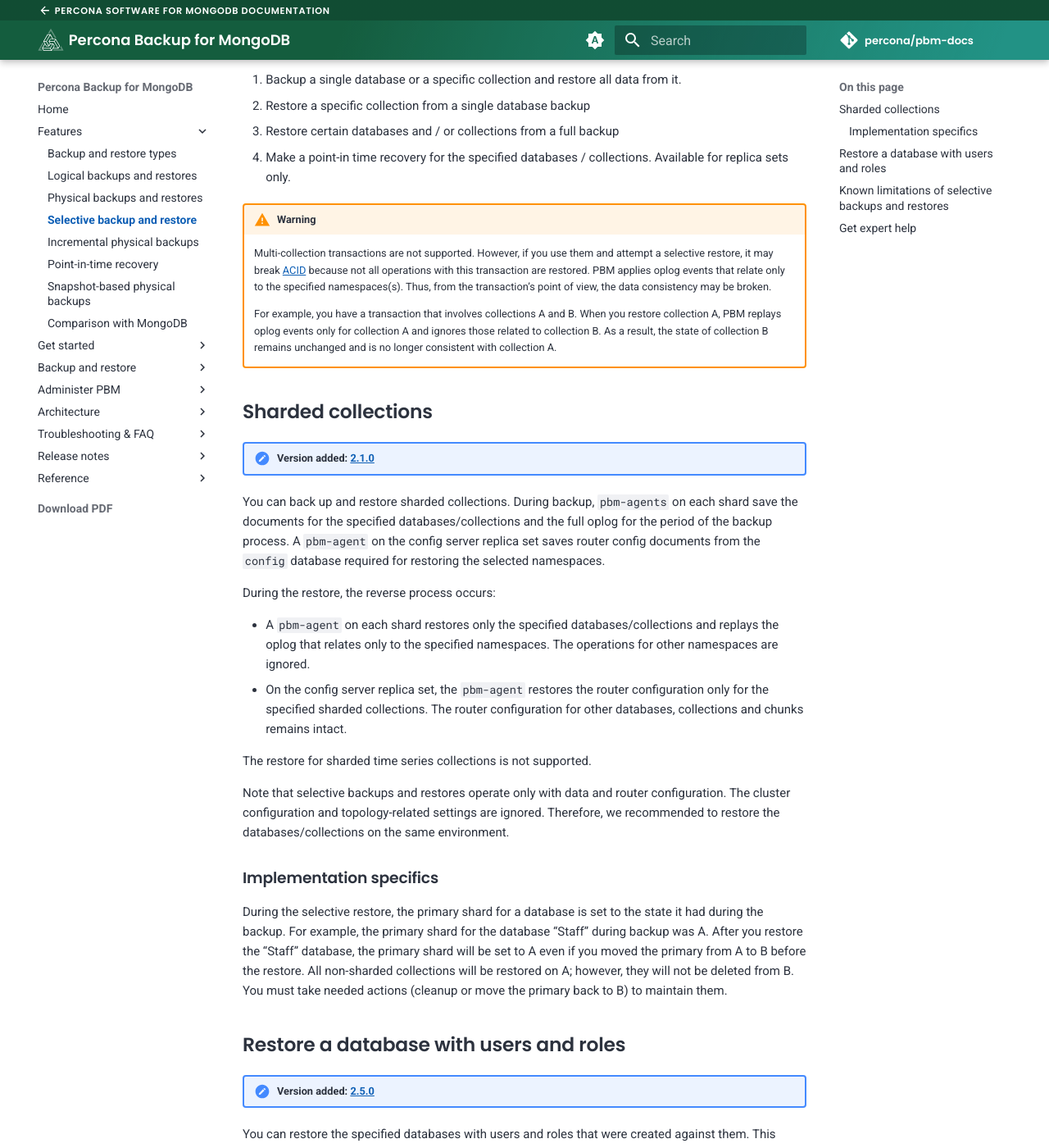
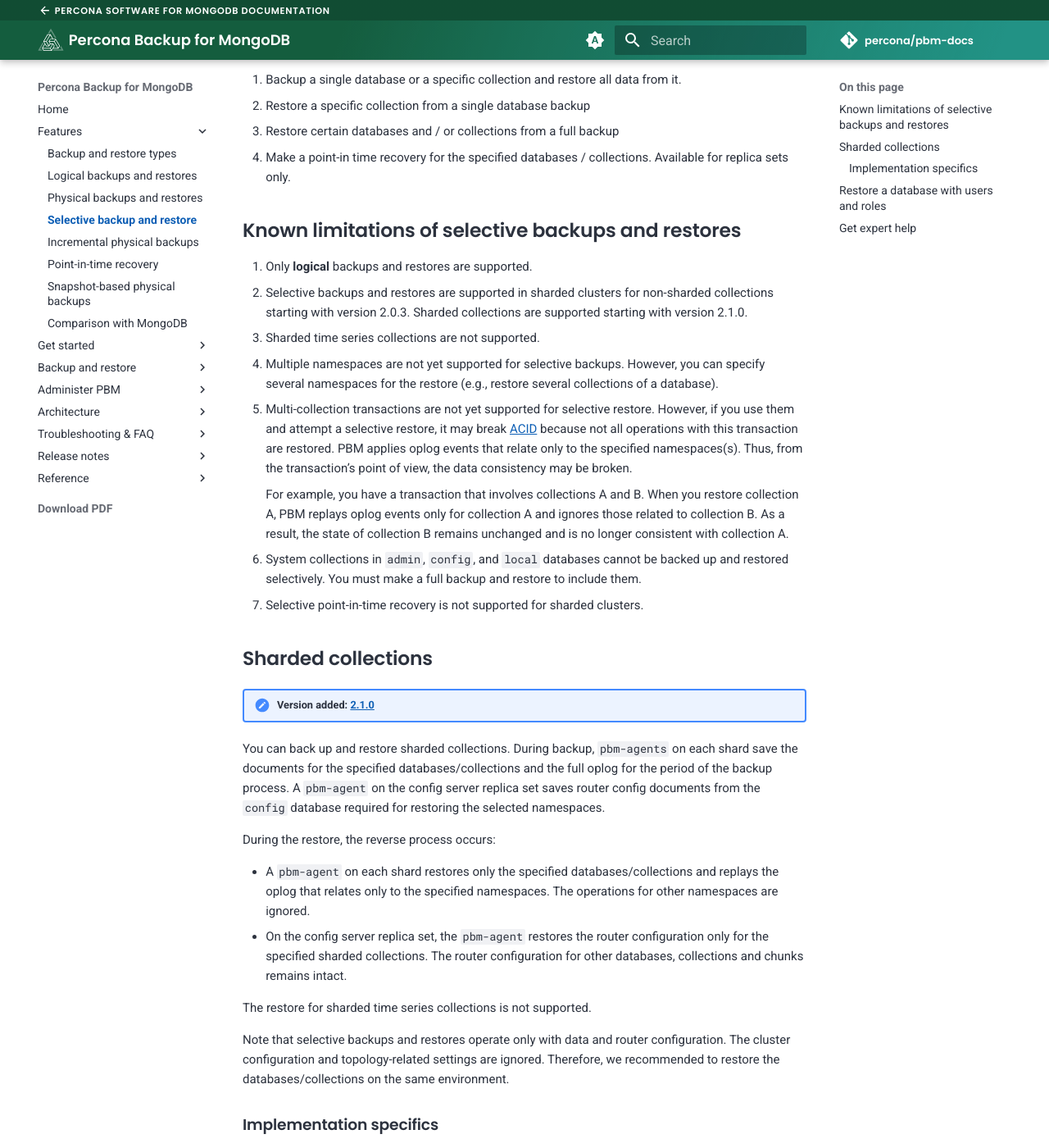
Before and after one commit to percona/pbm-docs, an MkDocs documentation site: the page built from docs/features/selective-backup.md, in a window 1280 px wide and 1400 px high, scrolled down 382 px. Shown: the whole window at 82% size. Built offline with MkDocs 1.6.1 and Material for MkDocs 9.7.7, drawn with Linux system fonts in a browser that asks for light colours; nearby versions of some CDN libraries; comment, search, counter and statistics services are not loaded; some of the changed text lies outside the part shown.

```diff
--- a/docs/features/selective-backup.md
+++ b/docs/features/selective-backup.md
@@ -13,11 +13,18 @@
 3.	Restore certain databases and / or collections from a full backup
 4.	Make a point-in time recovery for the specified databases / collections. Available for replica sets only.
 
-!!! warning
+## Known limitations of selective backups and restores
 
-    Multi-collection transactions are not supported. However, if you use them and attempt a selective restore, it may break [ACID](../reference/glossary.md#acid) because not all operations with this transaction are restored. PBM applies oplog events that relate only to the specified namespaces(s). Thus, from the transaction's point of view, the data consistency may be broken.
+1. Only **logical** backups and restores are supported.
+2. Selective backups and restores are supported in sharded clusters for non-sharded collections starting with version 2.0.3. Sharded collections are supported starting with version 2.1.0.
+3. Sharded time series collections are not supported.
+4. Multiple namespaces are not yet supported for selective backups. However, you can specify several namespaces for the restore (e.g., restore several collections of a database).
+5. Multi-collection transactions are not yet supported for selective restore. However, if you use them and attempt a selective restore, it may break [ACID](../reference/glossary.md#acid) because not all operations with this transaction are restored. PBM applies oplog events that relate only to the specified namespaces(s). Thus, from the transaction's point of view, the data consistency may be broken.
 
     For example, you have a transaction that involves collections A and B. When you restore collection A, PBM replays oplog events only for collection A and ignores those related to collection B. As a result, the state of collection B remains unchanged and is no longer consistent with collection A.
+
+6. System collections in ``admin``, ``config``, and ``local`` databases cannot be backed up and restored selectively. You must make a full backup and restore to include them.
+7. Selective point-in-time recovery is not supported for sharded clusters.
 
 
 ## Sharded collections
--- a/docs/usage/start-backup.md
+++ b/docs/usage/start-backup.md
@@ -14,6 +14,11 @@
 ## Make a backup
 
 === ":material-data-matrix: Logical"
+
+    !!! warning
+
+        Sharded time series collections are not supported.
+
 
      To make a backup, run the following command:
 
```
Also changed, not shown: other parts of docs/features/selective-backup.md (+0 -11 lines), docs/features/logical.md (+1 -1 lines).
